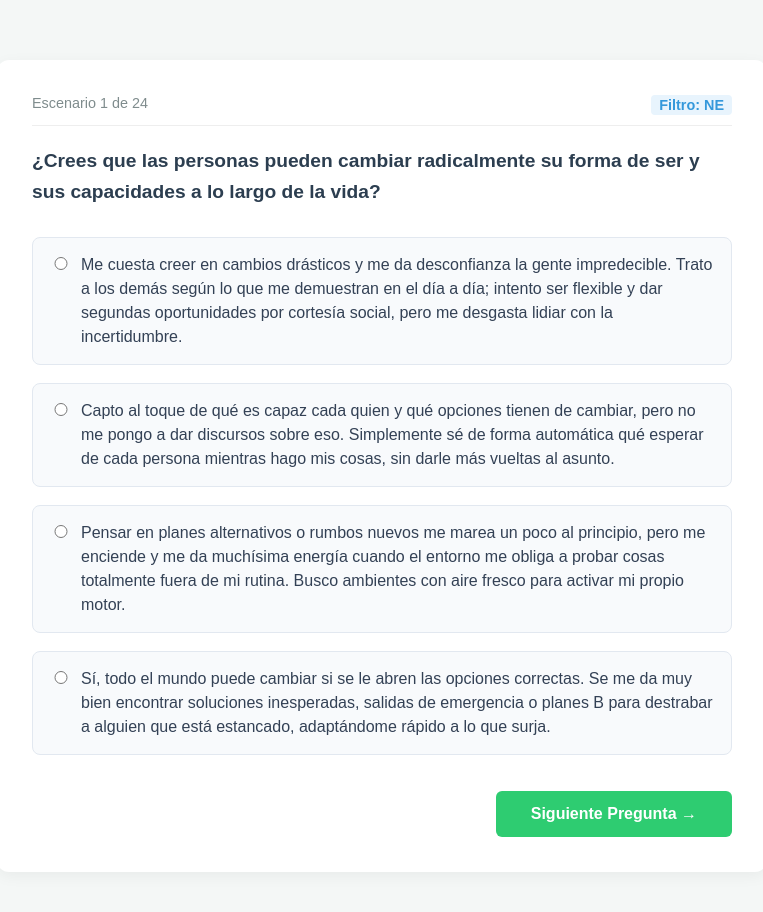
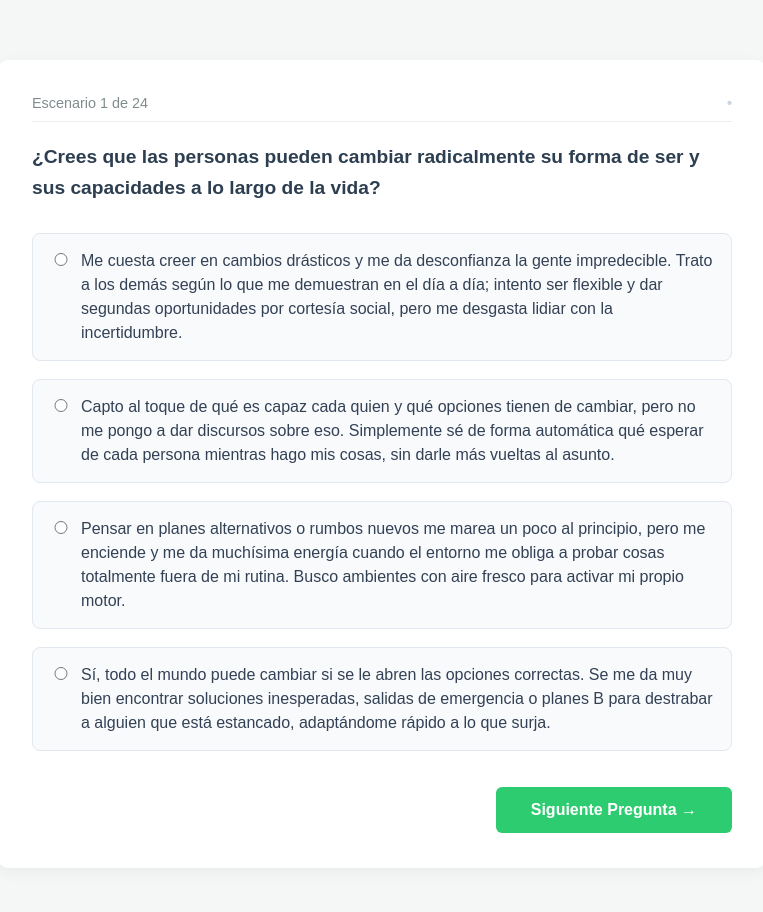
Before and after one commit to Kaproc/test-socionics, a Flask app: page /test in a window 1280 px wide. Shown: the top 912 px of the page, without its empty margins (258-1021 px from the left). After the commit the page ends 833 px from the top, so only its background shows below. Run offline with Flask 3, Linux system fonts and the light colour scheme.

Commit message:
Change filter display style in test.html
Updated the filter display style in the HTML template.

```diff
--- a/templates/test.html
+++ b/templates/test.html
@@ -9,7 +9,7 @@
     <div style="background: white; max-width: 700px; margin: 40px auto; padding: 35px; border-radius: 12px; box-shadow: 0 4px 15px rgba(0,0,0,0.05);">
         <div style="display: flex; justify-content: space-between; color: #7f8c8d; font-size: 0.9em; margin-bottom: 20px; border-bottom: 1px solid #eee; padding-bottom: 10px;">
             <span>Escenario {{ numero }} de 24</span>
-            <span style="background: #e8f4fd; color: #3498db; padding: 2px 8px; border-radius: 4px; font-weight: bold;">Filtro: {{ elemento }}</span>
+            <span style="color: #cbd5e1; font-weight: bold;">•</span>
         </div>
 
         <p style="color: #2c3e50; font-size: 1.2em; line-height: 1.6; margin-bottom: 30px;"><strong>{{ escenario }}</strong></p>
```
